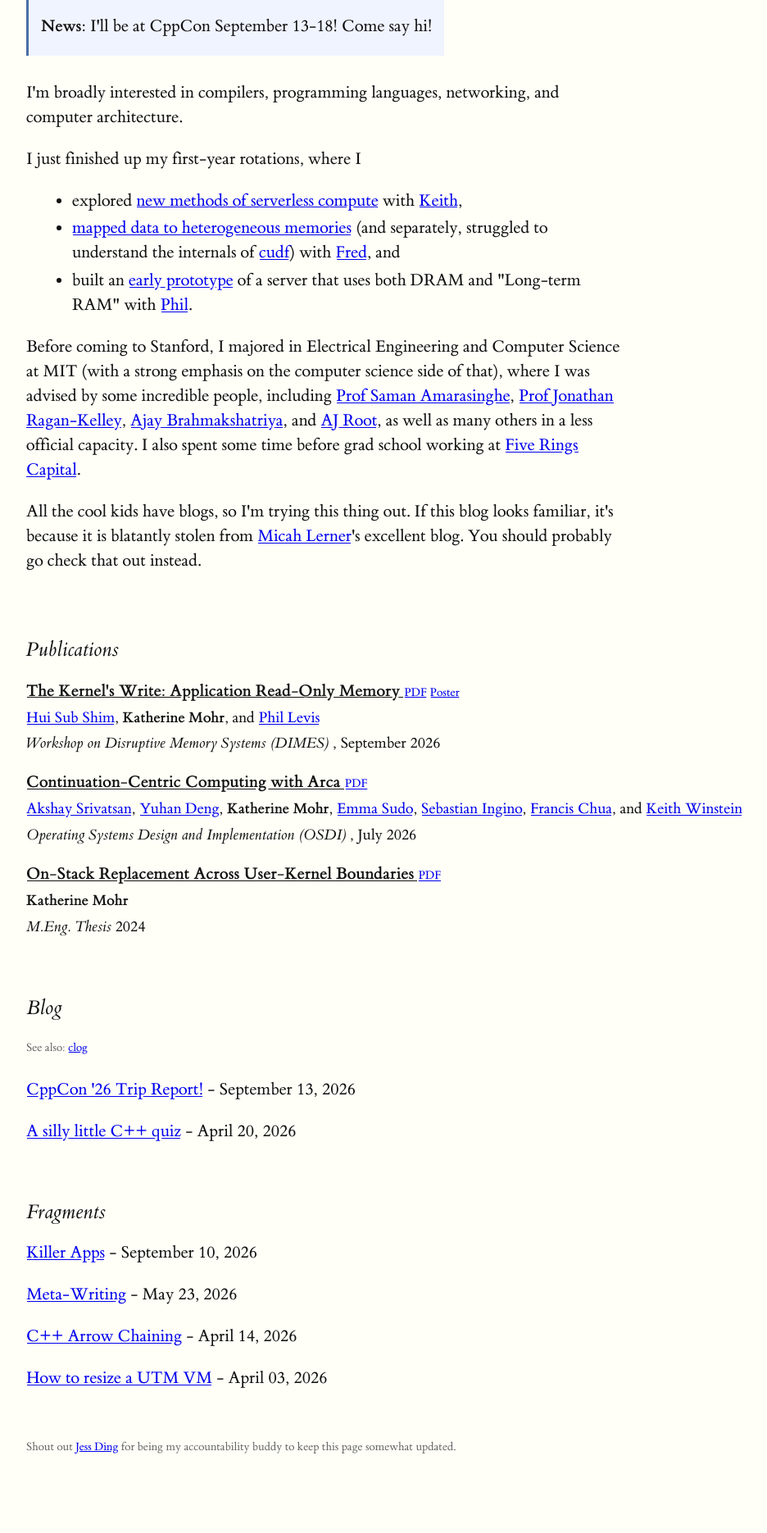
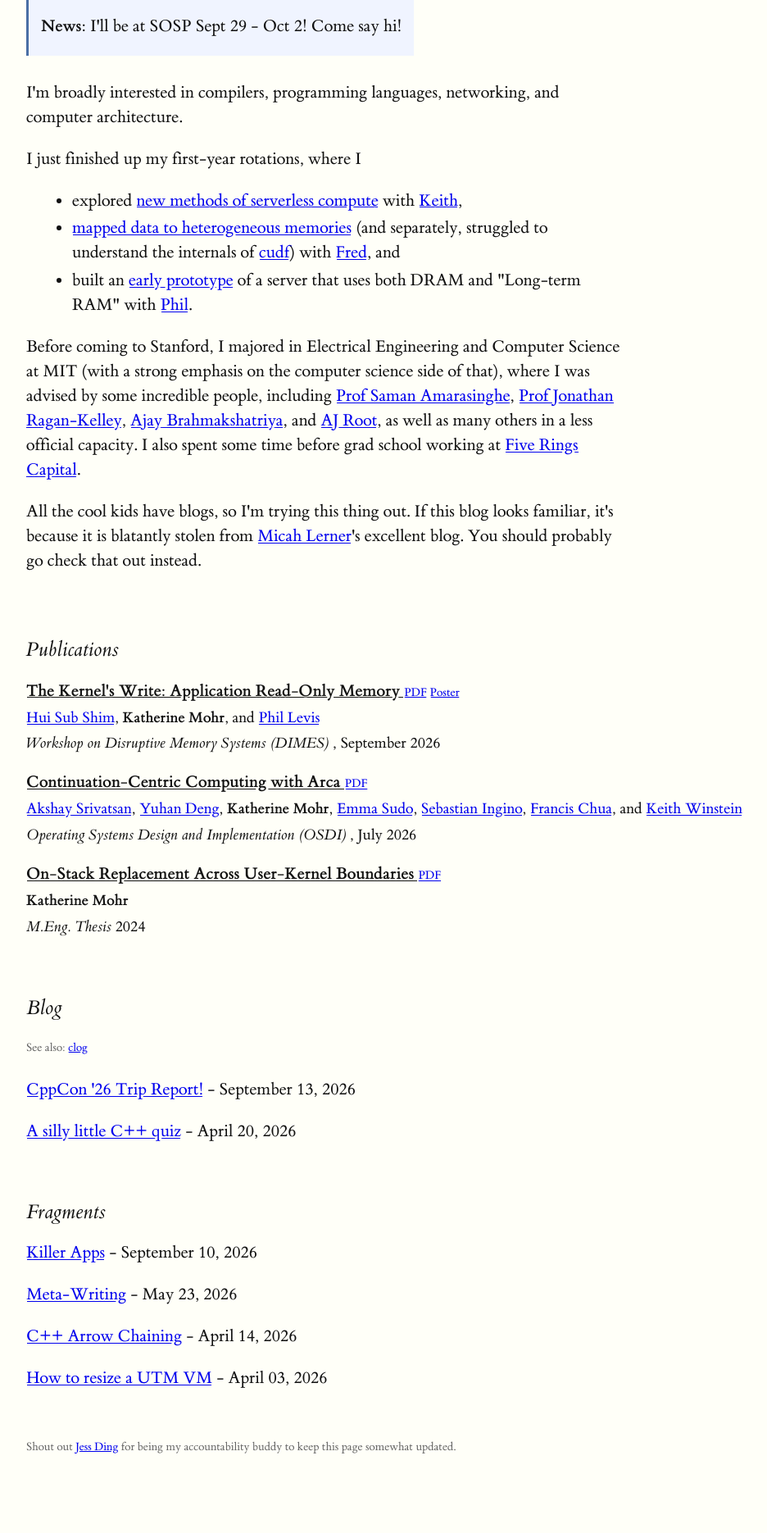
Before and after one commit to katherinemohr/katherinemohr.github.io, a Jekyll site: the page built from index.html, in a window 1280 px wide. Shown: the part 351-2221 px from the top of the page at 82% size, without its empty margins (128-1064 px from the left). Built offline with Jekyll 4.4.1, drawn with Linux system fonts in a browser that asks for light colours.

Commit message:
new news

```diff
--- a/index.html
+++ b/index.html
@@ -26,7 +26,8 @@ layout: default
     </div>
   </div>
   <div style="background: #f0f4ff; border-left: 3px solid #4a6fa5; padding-left: 1em; padding-right: 1em; margin-bottom: 1em; display: inline-block;">
-    <p><strong>News:</strong> I'll be at CppCon September 13-18! Come say hi!</p>
+    <p><strong>News:</strong> I'll be at SOSP Sept 29 - Oct 2! Come say hi!</p>
+
   </div>
   <section>
     <p style="margin-top: 0;">
@@ -127,6 +128,8 @@ layout: default
       </ul>
     </div>
 
+
+
     <div style="padding-top: 20px">
       <h3>Blog</h3>
       <p style="font-size: .95em; color: #666; margin: 0 0 0.5em 0;">
```
